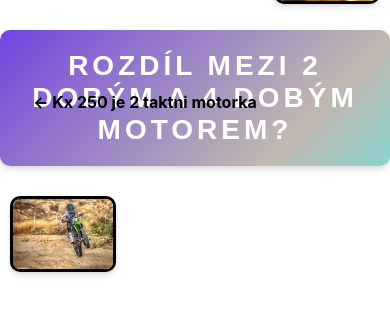
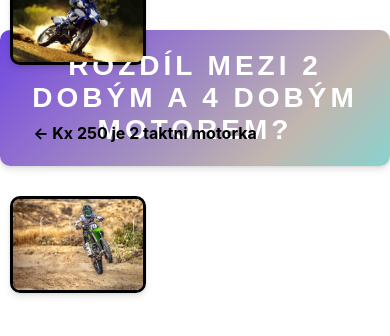
Before and after one commit to TonyKmoch/ghostmoto, a React (Create React App) app: page / in a window 390 px wide. Shown: the top 336 px of the page. Built offline with nearby package versions, Linux system fonts and the light colour scheme.

Commit message:
oprava17

```diff
--- a/src/App.css
+++ b/src/App.css
@@ -167,8 +167,8 @@ body {
 
   .obrazek1,
   .obrazek2 {
-    max-width: 100px;
-    margin: auto;
+    max-width: 130px;
+    margin: 10px;
   }
 
   .obrazek1 {
```
